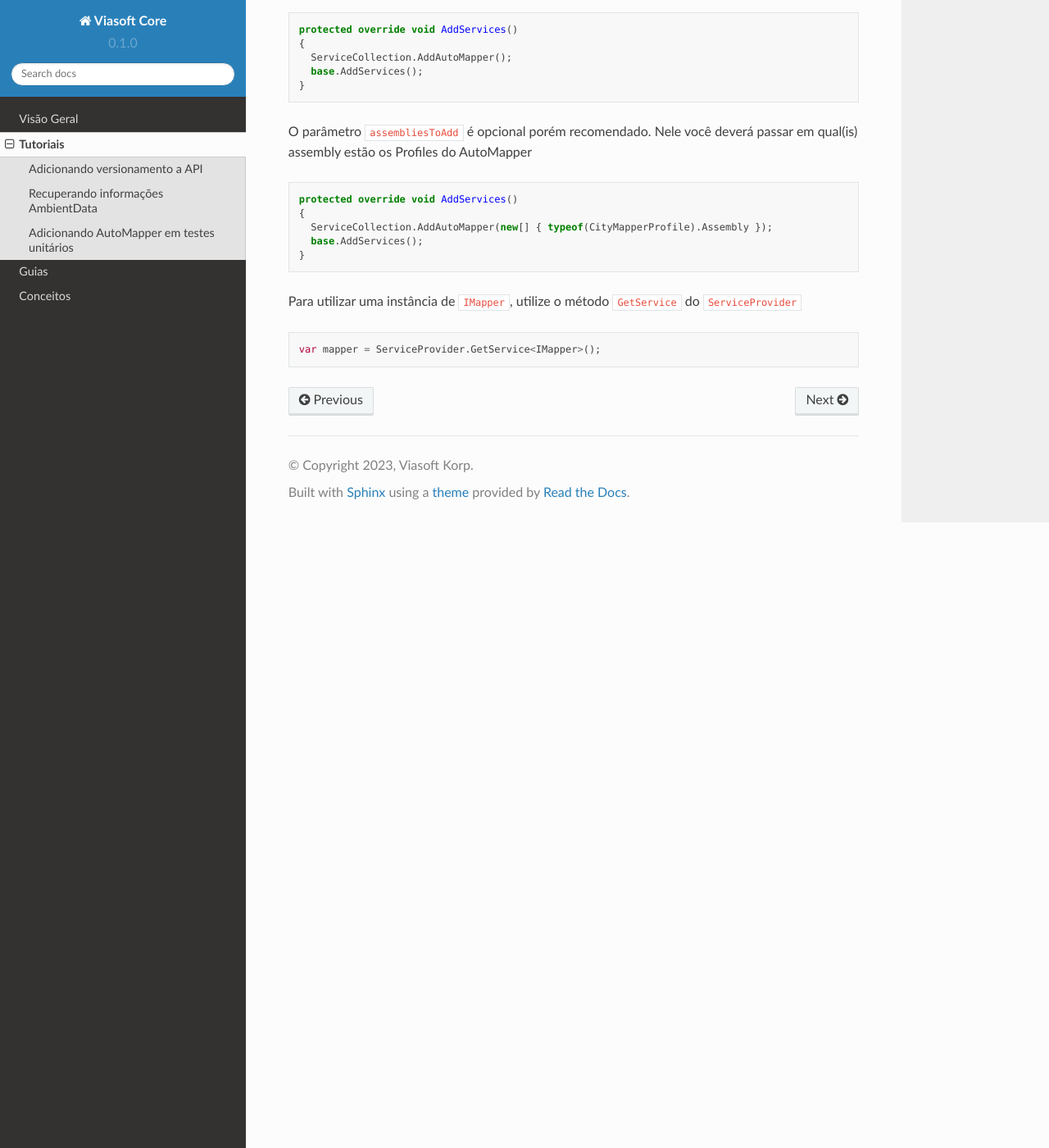
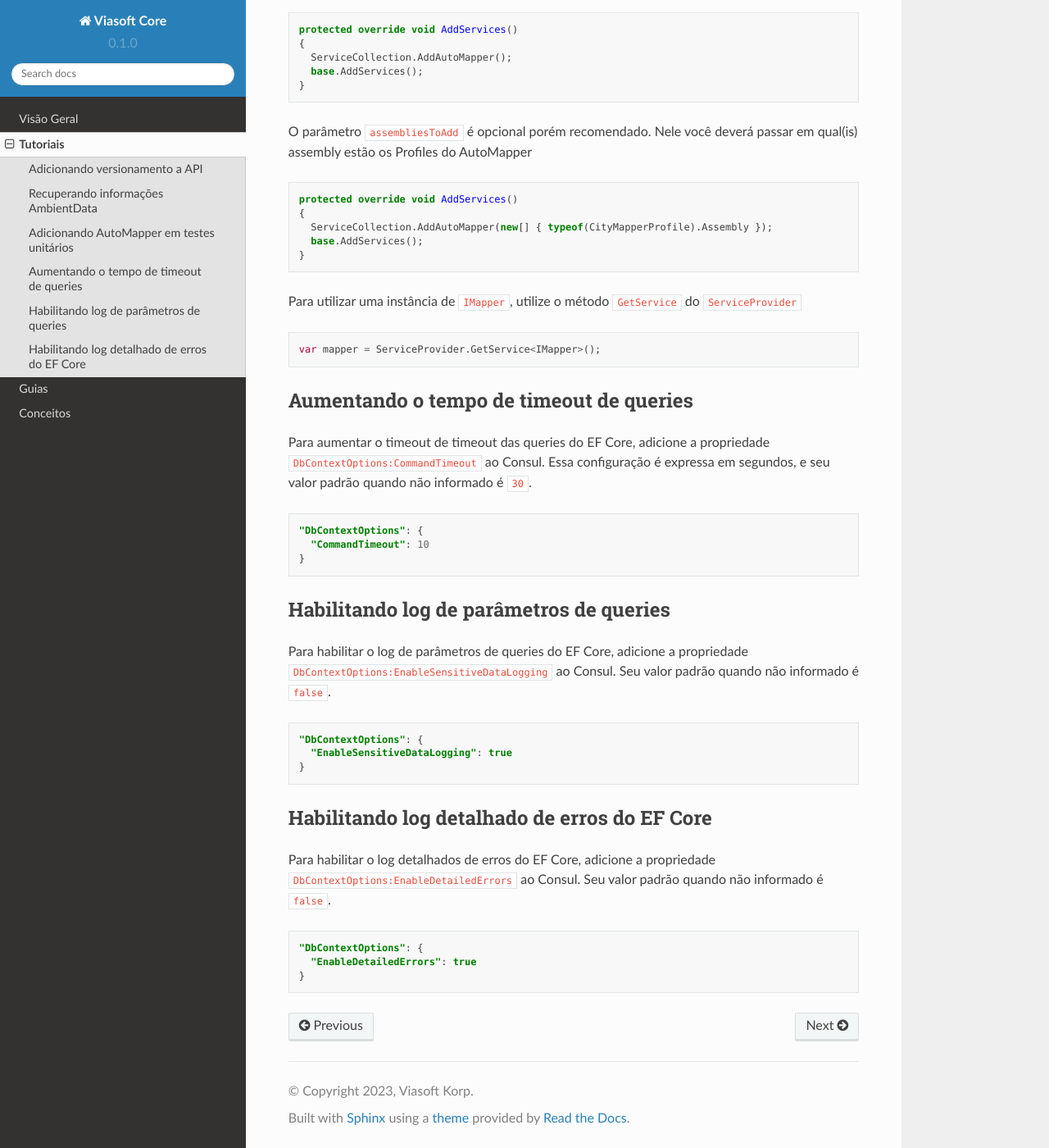
Before and after one commit to viasoftkorp/viasoft-core-docs, a Sphinx documentation site: the page built from docs/source/tutoriais.rst, in a window 1280 px wide and 1400 px high, scrolled down 1433 px. Shown: the whole window at 82% size. Built offline with Sphinx 7.4.7 and the Read the Docs theme 2.0.0, drawn with Linux system fonts in a browser that asks for light colours.

Commit message:
DbContextOptions

````diff
--- a/docs/source/tutoriais.rst
+++ b/docs/source/tutoriais.rst
@@ -85,3 +85,36 @@ Para utilizar uma instância de ``IMapper``, utilize o método ``GetService`` do
 
 
 .. _aspnet-api-versioning: https://github.com/dotnet/aspnet-api-versioning/
+
+Aumentando o tempo de timeout de queries
+----------------------------------------
+
+Para aumentar o timeout de timeout das queries do EF Core, adicione a propriedade ``DbContextOptions:CommandTimeout`` ao Consul. Essa configuração é expressa em segundos, e seu valor padrão quando não informado é ``30``.
+
+.. code-block:: json
+
+  "DbContextOptions": {
+    "CommandTimeout": 10
+  }
+
+Habilitando log de parâmetros de queries
+----------------------------------------
+
+Para habilitar o log de parâmetros de queries do EF Core, adicione a propriedade ``DbContextOptions:EnableSensitiveDataLogging`` ao Consul. Seu valor padrão quando não informado é ``false``.
+
+.. code-block:: json
+
+  "DbContextOptions": {
+    "EnableSensitiveDataLogging": true
+  }
+
+Habilitando log detalhado de erros do EF Core
+----------------------------------------------
+
+Para habilitar o log detalhados de erros do EF Core, adicione a propriedade ``DbContextOptions:EnableDetailedErrors`` ao Consul. Seu valor padrão quando não informado é ``false``.
+
+.. code-block:: json
+
+  "DbContextOptions": {
+    "EnableDetailedErrors": true
+  }
--- a/docs/source/visao_geral.rst
+++ b/docs/source/visao_geral.rst
@@ -28,16 +28,19 @@ Melhorias
 
 * Agora é possível especificar uma Culture_ ao exportar um relatório pelo método ``ExportAsync`` da interface ``IReportingStore``.
 
-
 * Agora é possível buscar connection strings de outros serviços pela ``IConnectionStringStore``, utilizando o método ``LoadConnectionStringsAsync`` e informando o nome do serviço desejado pelo parâmetro ``serviceName``.
 
-
 * Agora é possível buscar companies de maneira paginada e filtrada  pelo ``ICompanyStore``, utilizando o método ``GetAllCompaniesAsync`` e informando os parâmetros ``PagedFilteredAndSortedRequestInput``.
-
 
 * Agora é possível injetar serviços customizados no DbContext além dos já padrões, para isso foi disponibilizado a propriedade ``AllowedParameters`` na classe DbContextDesignTime que implementa a interface ``PostgreSqlBaseDesignTimeDbContextFactory`` ou ``SqlServerBaseDesignTimeDbContextFactory``.
 
 * Agora é possível criar parametros no sistema legado por meio do serviço ``ILegacyParametrosService`` usando os métodos ``WriteInteger```, ``WriteString`` e ``WriteBoolean``
+
+* Agora é possível configurar globalmente o tempo de timeout para todas as queries que são executadas pelo EF Core, utilizando a propriedade ``"DbContextOptions:CommandTimeout"`` pelo Consul.
+
+* Agora é possível configurar globalmente erros detalhados do EF Core, utilizando a propriedade ``"DbContextOptions:EnableDetailedErrors"`` pelo Consul.
+
+* Agora é possível configurar globalmente logs de dados sensíveis (parâmetros das queries) do EF Core, utilizando a propriedade ``"DbContextOptions:EnableSensitiveDataLogging"`` pelo Consul.
 
 .. _Culture: https://learn.microsoft.com/pt-br/dotnet/api/system.globalization.cultureinfo?view=net-7.0
 
````
